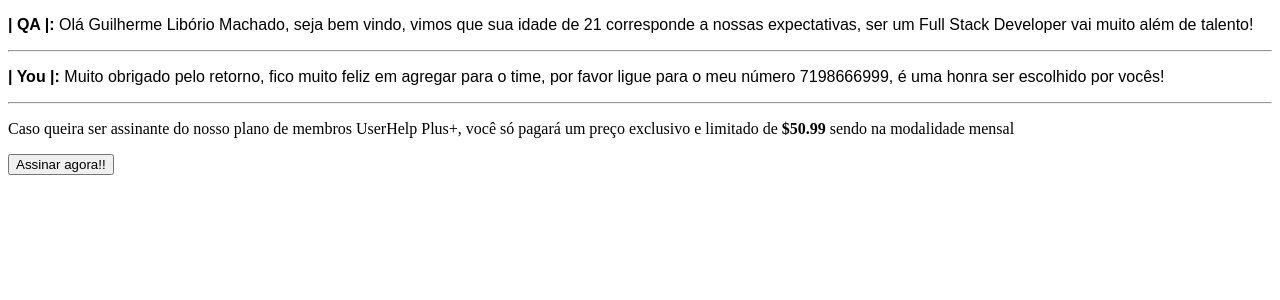
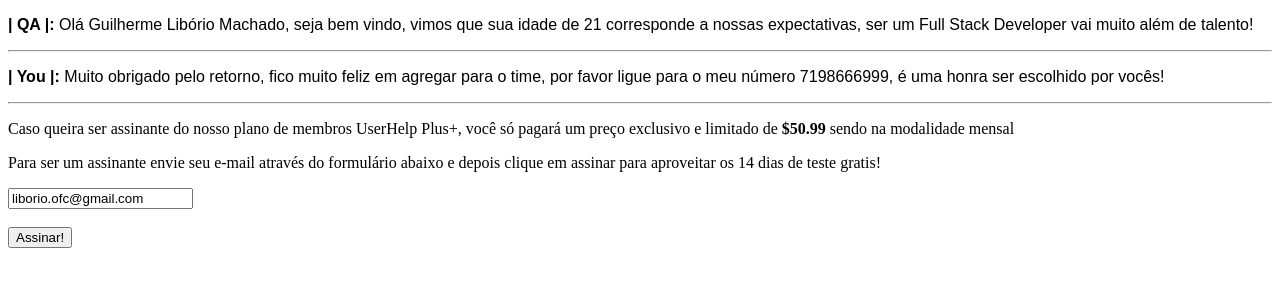
Before and after one commit to devliborio/learning-nodejs, a Vue app in the folder vueclientes/: page / in a window 1280 px wide. Shown: the top 300 px of the page. Built offline with nearby package versions, Linux system fonts and the light colour scheme.

Commit message:
Usando data binding para definir uma variavel dentro de um atributo

```diff
--- a/vueclientes/src/components/Produto.vue
+++ b/vueclientes/src/components/Produto.vue
@@ -2,8 +2,12 @@
   <div id="produtos">
 
     <p>Caso queira ser assinante do nosso plano de membros {{nome}}, você só pagará um preço exclusivo e limitado de <span class="price">${{preco}}</span> sendo na modalidade {{tempo}}</p>
-    <button type="submit">Assinar agora!!</button>
 
+    <p>Para ser um assinante envie seu e-mail através do formulário abaixo e depois clique em assinar para aproveitar os 14 dias de teste gratis!</p>
+
+    <input type="email" :value="email"><br><br> <!-- Para usar uma variável do JS dentro do atributo de algum input de formulário use o ":" na frente do seu atributo e insira o a variável dentro do atributo  -->
+
+    <button type="submit">Assinar!</button>
   </div>
 </template>
 
@@ -13,7 +17,8 @@ export default {
     return {
         nome: "UserHelp Plus+",
         preco: 50.99,
-        tempo: "mensal"
+        tempo: "mensal",
+        email: "liborio.ofc@gmail.com"
     };
   },
 };
```
